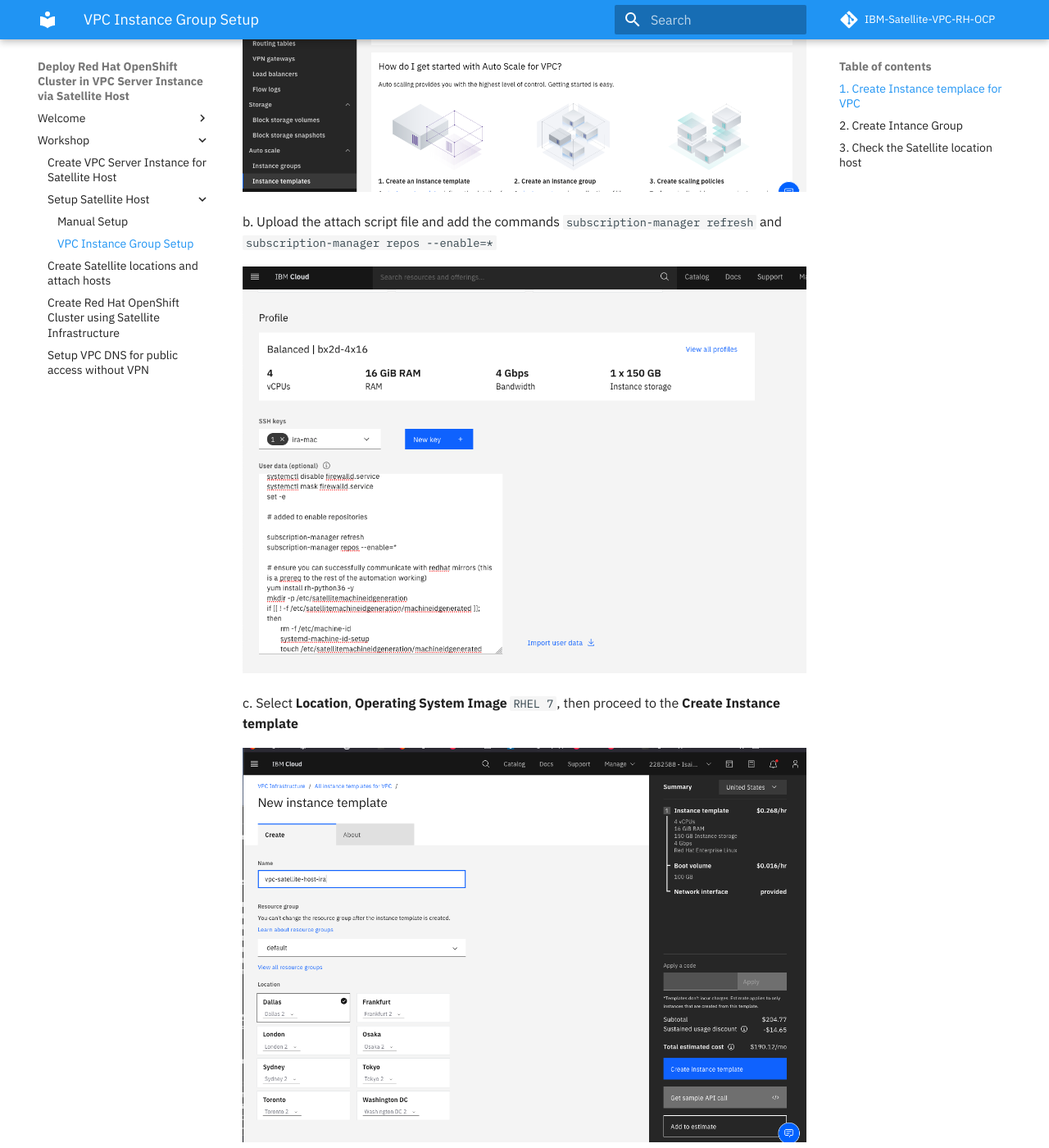
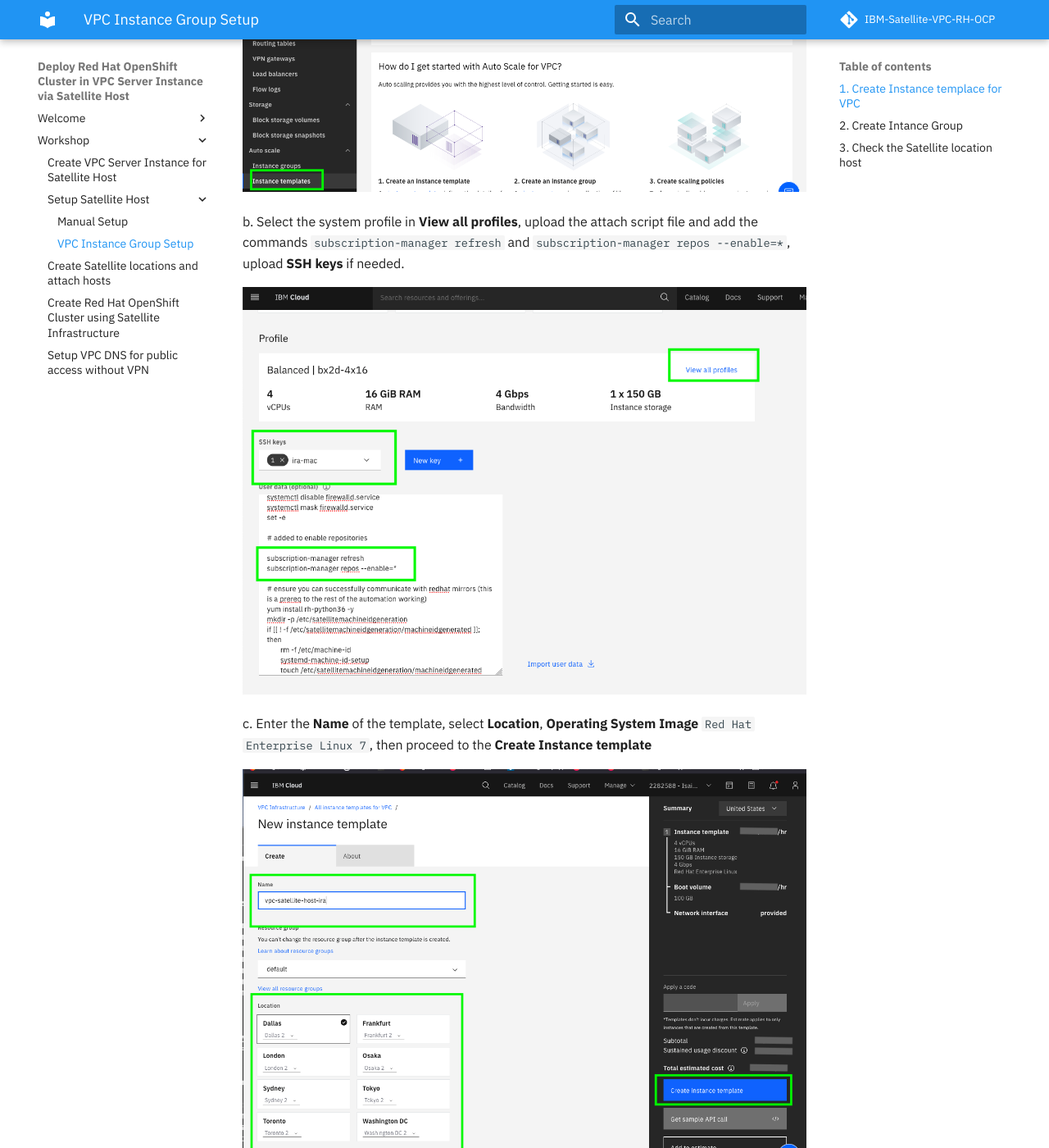
Before and after one commit to IraAngeles-IBM/IBM-Satellite-VPC-RH-OCP, an MkDocs documentation site: the page built from docs/host-setup-instance-group.md, in a window 1280 px wide and 1400 px high, scrolled down 488 px. Shown: the whole window at 82% size. Built offline with MkDocs 1.6.1 and Material for MkDocs 9.7.7, drawn with Linux system fonts in a browser that asks for light colours; comment, search, counter and statistics services are not loaded; some of the changed text lies outside the part shown.

Commit message:
added annotations

```diff
--- a/docs/host-setup-instance-group.md
+++ b/docs/host-setup-instance-group.md
@@ -5,17 +5,17 @@
 a. Select `Instance templates for VPC` in VPC Infastructure
 ![vpc-instance-template](./images/vpc-instance-template.png)
 
-b. Upload the attach script file and add the commands `subscription-manager refresh` and `subscription-manager repos --enable=*`
+b. Select the system profile in **View all profiles**, upload the attach script file and add the commands `subscription-manager refresh` and `subscription-manager repos --enable=*`, upload **SSH keys** if needed.
 
 ![vpc-upload-attach-script](./images/vpc-upload-attach-script.png)
 
-c.  Select **Location**, **Operating System Image** `RHEL 7`, then proceed to the **Create Instance template**
+c. Enter the **Name** of the template, select **Location**, **Operating System Image** `Red Hat Enterprise Linux 7`, then proceed to the **Create Instance template**
 
 ![vpc-create-instance-template](./images/vpc-create-instance-template.png)
 
 ## 2. Create Intance Group
 
-Select the **instance teamplate**, then choose **Static**, **Set instance group size** (enter 6 for minimum Satellite host) and **Create instance group**
+ Select the **instance teamplate**, select **Subnet**, then choose **Static** in the scaling method, **Set instance group size** (enter 6 for minimum Satellite host) and **Create instance group**
 
 ![vpc-instance-group](./images/vpc-instance-group.png)
 
```
Also changed, not shown: docs/images/vpc-create-instance-template.png, docs/images/vpc-create-intance.png, docs/images/vpc-create-os.png, docs/images/vpc-instance-group.png, docs/images/vpc-instance-template.png, docs/images/vpc-upload-attach-script.png, site/host-setup-instance-group/index.html, site/images/vpc-create-instance-template.png, site/images/vpc-create-intance.png, site/images/vpc-create-os.png, site/images/vpc-instance-group.png, site/images/vpc-instance-template.png, site/images/vpc-upload-attach-script.png, site/search/search_index.json, 1 more files, 1 other file.
